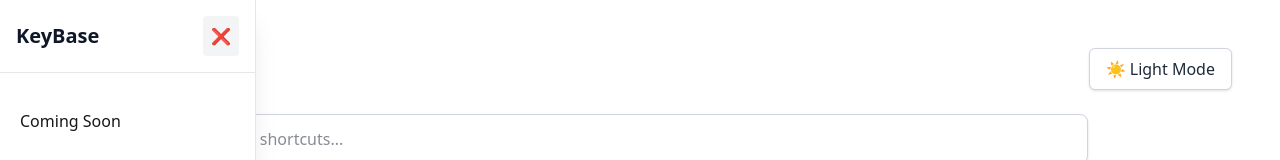
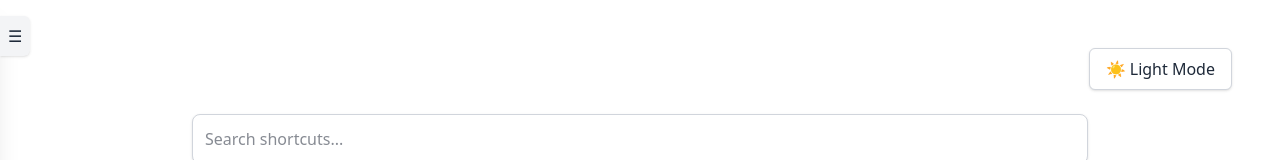
Before and after one commit to Abir-Tx/KeyBase, a Next.js app in the folder frontend/: page / in a window 1280 px wide. Shown: the top 160 px of the page. Built offline with nearby package versions, Linux system fonts and the light colour scheme; no server answers.

Commit message:
Set the sidebar to be hidden by default
From now on sidebar will be hidden by default

Signed-off-by: Mushfiqur Rahman Abir <28858998+Abir-Tx@users.noreply.github.com>

```diff
--- a/frontend/src/components/ClientLayout.tsx
+++ b/frontend/src/components/ClientLayout.tsx
@@ -16,7 +16,7 @@
     <ThemeProvider>
       <div className="flex min-h-screen transition-colors  duration-300">
         <Sidebar
-          open={sidebarOpen}
+          open={!sidebarOpen}
           toggle={() => setSidebarOpen(!sidebarOpen)}
         />
         <main className="flex-1 p-6 md:p-8 lg:p-12">
```
